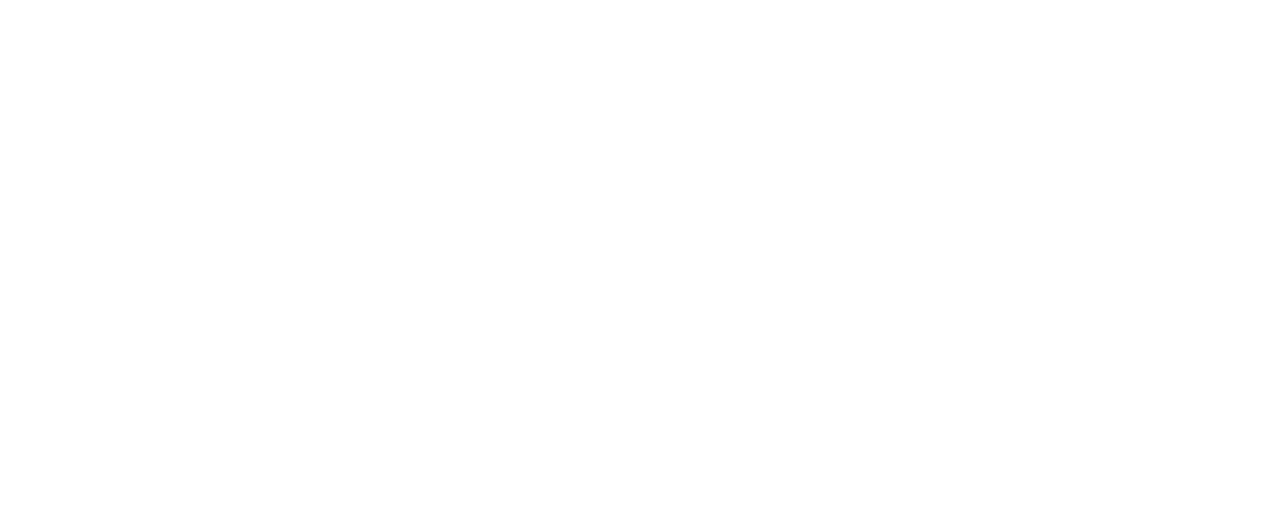
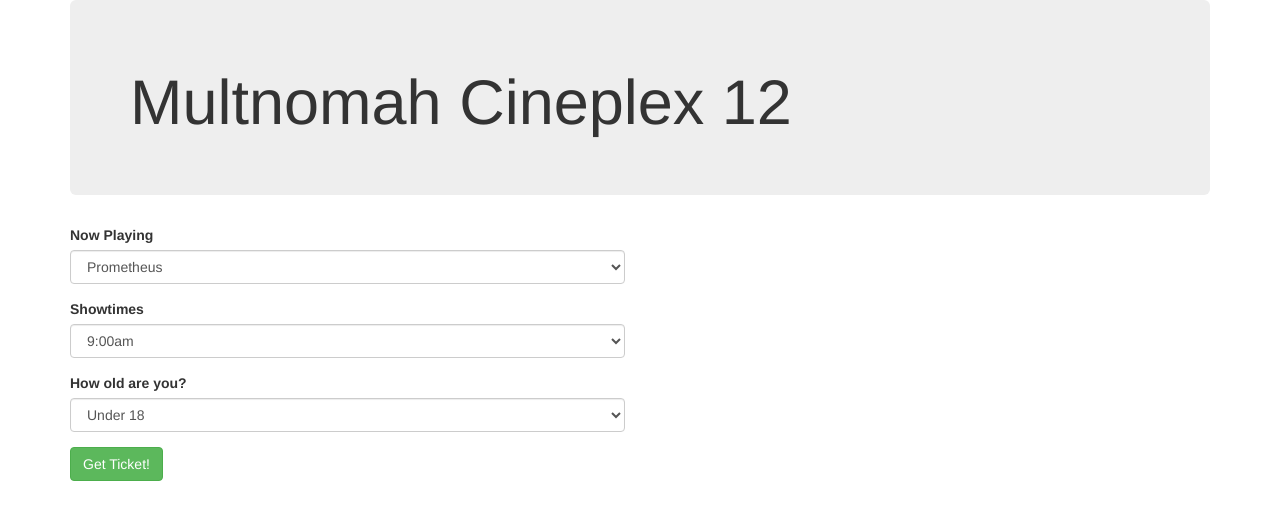
Before and after one commit to Brian-Rush/movie-tickets, a plain HTML site: page index.html in a window 1280 px wide. Drawn offline with Linux system fonts and the light colour scheme.

Commit message:
add html content

```diff
--- a/index.html
+++ b/index.html
@@ -8,5 +8,51 @@
     <title>Movie Tickets!!!</title>
   </head>
   <body>
+    <div class="container">
+      <div class="jumbotron">
+        <h1 class="title">Multnomah Cineplex 12</h1>
+      </div>
+      <div class="row">
+        <div class="col-md-6">
+          <form id="ticket-picker">
+            <div class="form-group">
+              <label for="movie">Now Playing</label>
+              <select id="movie-title"class="form-control" name="movie">
+                <option value="a">Prometheus</option>
+                <option value="b">Dorf on Golf</option>
+                <option value="c">Wes Anderson's latest indie masterpiece!</option>
+                <option value="d">Pants</option>
+              </select>
+            </div>
+            <div class="form-group">
+              <label for="time">Showtimes</label>
+              <select id="movie-time" class="form-control" name="time">
+                <option value="a">9:00am</option>
+                <option value="b">11:15am</option>
+                <option value="c">7:00pm</option>
+                <option value="d">9:30pm</option>
+              </select>
+            </div>
+            <div class="form-group">
+              <label for="age">How old are you?</label>
+              <select id="viewer-age" class="form-control" name="age">
+                <option value="a">Under 18</option>
+                <option value="b">18-65</option>
+                <option value="c">65 or Older</option>
+              </select>
+            </div>
+            <button class="btn btn-success" type="submit" name="button">Get Ticket!</button>
+          </form>
+        </div>
+        <div class="col-md-6">
+          <div class="output">
+            <ul id="ticket-price">
+
+            </ul>
+
+          </div>
+        </div>
+      </div>
+    </div>
   </body>
 </html>
```
